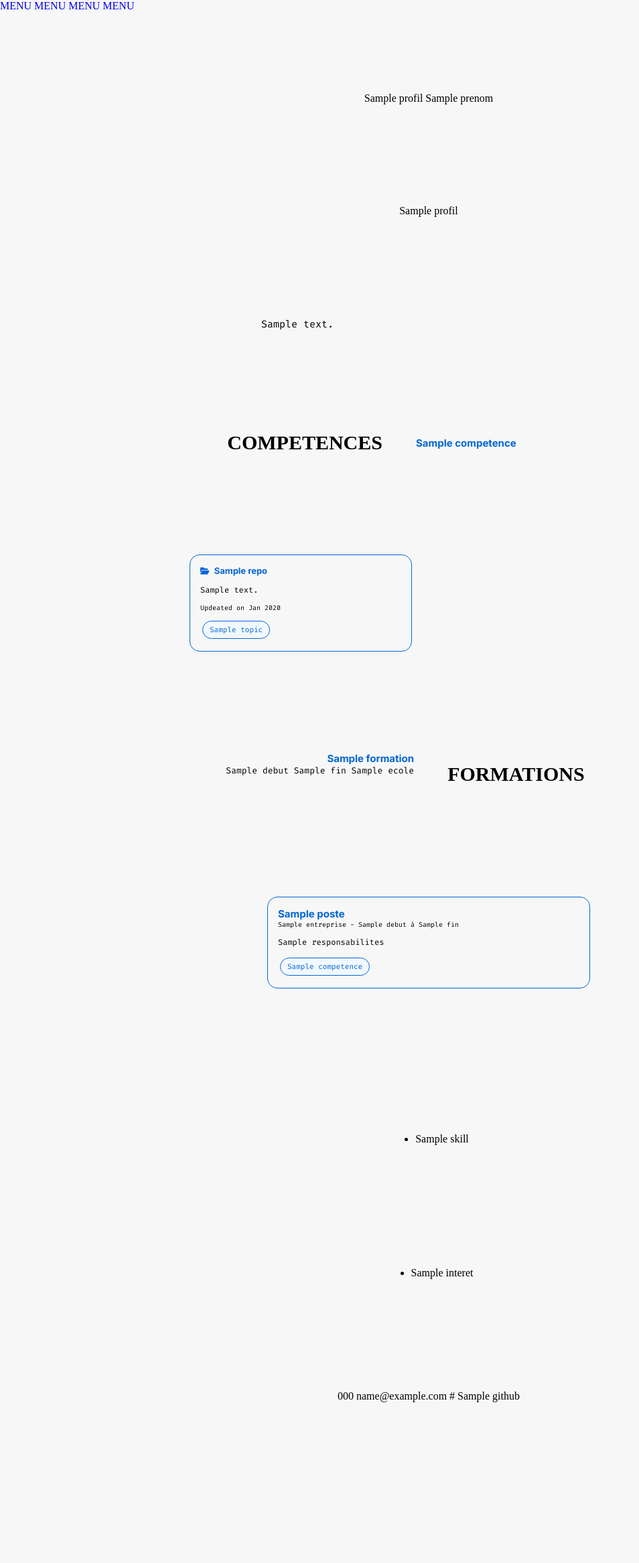
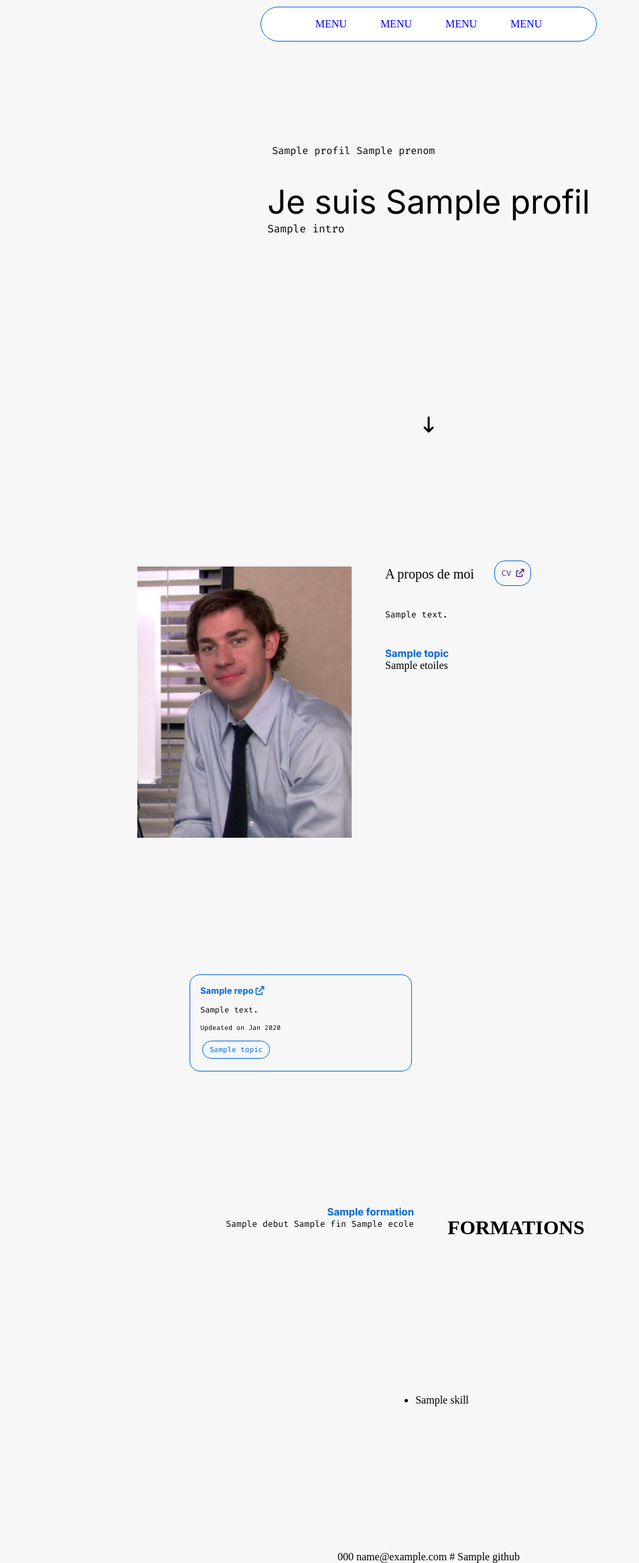
Before and after one commit to githubstevemas/portfolio, a Django app: template portfolio/main/templates/main.html in a window 1280 px wide. Shown: the whole page at 67% size, without its empty margins (0-954 px from the left). Before the commit the page ends 2094 px from the top, so only its background shows below. Run offline with Django 5.2, Linux system fonts and the light colour scheme; the template is opened without the code that fills it: most values are stand-ins (such as "Sample title", 1, 10 or a date in 2020).

Commit message:
Added some css style.

```diff
--- a/portfolio/main/templates/main.html
+++ b/portfolio/main/templates/main.html
@@ -7,35 +7,61 @@
 <div class="main-container">
     {% if portfolio_data %}
 
+        <div class="hero-container">
             <div class="name">
                 {{ portfolio_data.profil.nom }}
                 {{ portfolio_data.profil.prenom }}
             </div>
 
             <div class="titre">
-            {{ portfolio_data.profil.titre }}
+                Je suis {{ portfolio_data.profil.titre }}
             </div>
 
-        <div class="description">
-            {{ portfolio_data.profil.description }}
+            <div class="intro">
+                {{ portfolio_data.profil.intro }}
+            </div>
         </div>
 
-        <div class="competences">
-            <div class="title-h2">COMPETENCES</div>
+        <i class="fa-solid fa-arrow-down-long" style="font-size: 24px;"></i>
+
+        <div class="about-container">
+
+            <div class="cv-photo">
+                <img src="../static/images/cv_photo.jpg" alt="cv photo">
+            </div>
+
+            <div class="about-info">
+                <div class="about-title">
+                    <div class="title-h3">A propos de moi</div>
                     <div>
+                        <a class="button" href="">CV <i class="fa-solid fa-arrow-up-right-from-square"></i></a>
+                    </div>
+                </div>
+                <div class="description">
+                    {{ portfolio_data.profil.description | safe }}
+                </div>
+
+                <div class="competences-container">
                     {% for competence in portfolio_data.competences %}
-                    <span class="competence-name">{{ competence }}<br></span>
+                        <div class="competence">
+                            <div class="competence-name">{{ competence.nom }}</div>
+                            <div class="competence-stars">{{ competence.etoiles }}</div>
+                        </div>
                     {% endfor %}
                 </div>
             </div>
+        </div>
+
+
 
         <div class="projets">
                 {% for repo in repos %}
                     {% if repo.description %}
                         <div class="repo-container">
                             <div>
-                                <i class="fa-solid fa-folder-open" style="color: #0366d6;"></i>
-                                <a class="repo-title" href="{{ repo.html_url }}" target="_blank">{{ repo.name }}</a>
+                                <a class="repo-title" href="{{ repo.html_url }}" target="_blank">{{ repo.name }}
+                                    <i class="fa-solid fa-arrow-up-right-from-square"></i>
+                                </a>
                             </div>
                             <p>{{ repo.description }}</p>
                             <p class="repo-updated">Updeated on {{ repo.updated_at|date:"M Y" }}</p>
@@ -63,38 +89,11 @@
             <div class="title-h2">FORMATIONS</div>
         </div>
 
-        <div class="experiences-container">
-            {% for experience in portfolio_data.experiences %}
-                <div class="experience">
-                    <div class="experience-title">{{ experience.poste }}</div>
-                    <div class="repo-updated">
-                        {{ experience.entreprise }} - {{ experience.debut }} à {{ experience.fin }}
-                    </div>
-                    <p>{{ experience.responsabilites }}</p>
-                    <!-- Affichage des topics de compétences -->
-                    {% for topic in experience.competences %}
-                        <div class="topic">{{ topic }}</div>
-                    {% endfor %}
-                </div>
-            {% endfor %}
-        </div>
-
-
         <span class="soft-skills">
             <ul>
                 {% for skill in portfolio_data.softskills %}
                     <li>
                         {{ skill }}
-                    </li>
-                {% endfor %}
-            </ul>
-        </span>
-
-        <span class="interets">
-            <ul>
-                {% for interet in portfolio_data.interets %}
-                    <li>
-                        {{ interet }}
                     </li>
                 {% endfor %}
             </ul>
--- a/portfolio/portfolio/templates/base.html
+++ b/portfolio/portfolio/templates/base.html
@@ -12,7 +12,7 @@
 
     <header>
 
-    <span id="header-menu">
+        <span class="header-menu">
             <a class="button-menu" href="{% url 'main' %}">MENU</a>
             <a class="button-menu" href="{% url 'main' %}">MENU</a>
             <a class="button-menu" href="{% url 'main' %}">MENU</a>
--- a/portfolio/static/css/styles.css
+++ b/portfolio/static/css/styles.css
@@ -9,6 +9,7 @@ body {
     background-color: #F7F7F7;
     display: flex;
     flex-direction: column;
+    justify-content: center;
     min-height: 95vh;
     margin: 0;
 }
@@ -17,9 +18,43 @@ a {
     text-decoration: none;
 }
 
+.button {
+    font-family: 'Fira Code', monospace;
+    font-size: 12px;
+    border: 1px solid #0366d6;
+    border-radius: 16px;
+    padding: 10px;
+}
+
 .title-h2 {
     font-size: 30px;
     font-weight: bold;
+}
+
+.title-h3 {
+    font-size: 20px;
+}
+
+header {
+    position: fixed;
+    left: 0;
+    right: 0;
+    margin: auto;
+    width: 500px;
+    top: 10px;
+    height: 50px;
+    display: flex;
+    align-items: center;
+    justify-content: center;
+    background-color: white;
+    border: 1px solid #0366d6;
+    border-radius: 50px;
+    z-index: 1000;
+}
+
+.header-menu {
+    display: flex;
+    gap: 50px;
 }
 
 .main-container {
@@ -31,28 +66,64 @@ a {
     margin-top: 120px;
     padding-left: 200px;
     padding-right: 200px;
-    gap: 150px;
+    gap: 200px;
+}
+
+.hero-container {
+    margin-top: 10%;
+    margin-bottom: 8%;
 }
 
 .name {
-
+    font-family: 'Fira Code', monospace;
+    font-size: 15px;
+    margin-bottom: 30px;
+    padding: 7px;
 }
 
 .titre {
+    font-family: 'Inter', monospace;
+    font-size: 49px;
+}
 
+.intro {
+    font-family: 'Fira Code', monospace;
+    font-size: 16px;
+}
+
+.about-container {
+    display: flex;
+    gap: 50px;
+}
+
+.about-title {
+    display: flex;
+    gap: 30px;
+}
+
+.about-info {
+    display: flex;
+    flex-direction: column;
 }
 
 .description {
     width: 500px;
     font-family: 'Fira Code', monospace;
-    font-size: 15px;
+    font-size: 13px;
 }
 
-.competences {
-    display: flex;
-    align-items: center;
-    gap: 50px;
-    margin-left: -170px;
+.cv-photo img {
+    width: 320px;
+}
+
+.about-info {
+    gap: 40px;
+}
+
+.competences-container {
+    display: grid;
+    grid-template-columns: repeat(3, 1fr);
+    gap: 10px;
 }
 
 .competence-name {
```
Also changed, not shown: portfolio/data/portfolio.json (+11 -6 lines), portfolio/main/templates/experiences.html (added, +45 -0 lines), static/css/styles.css (deleted, +0 -39 lines), portfolio/static/images/cv_photo.jpg (added). Lines whose indentation alone changed are shown as unchanged.
